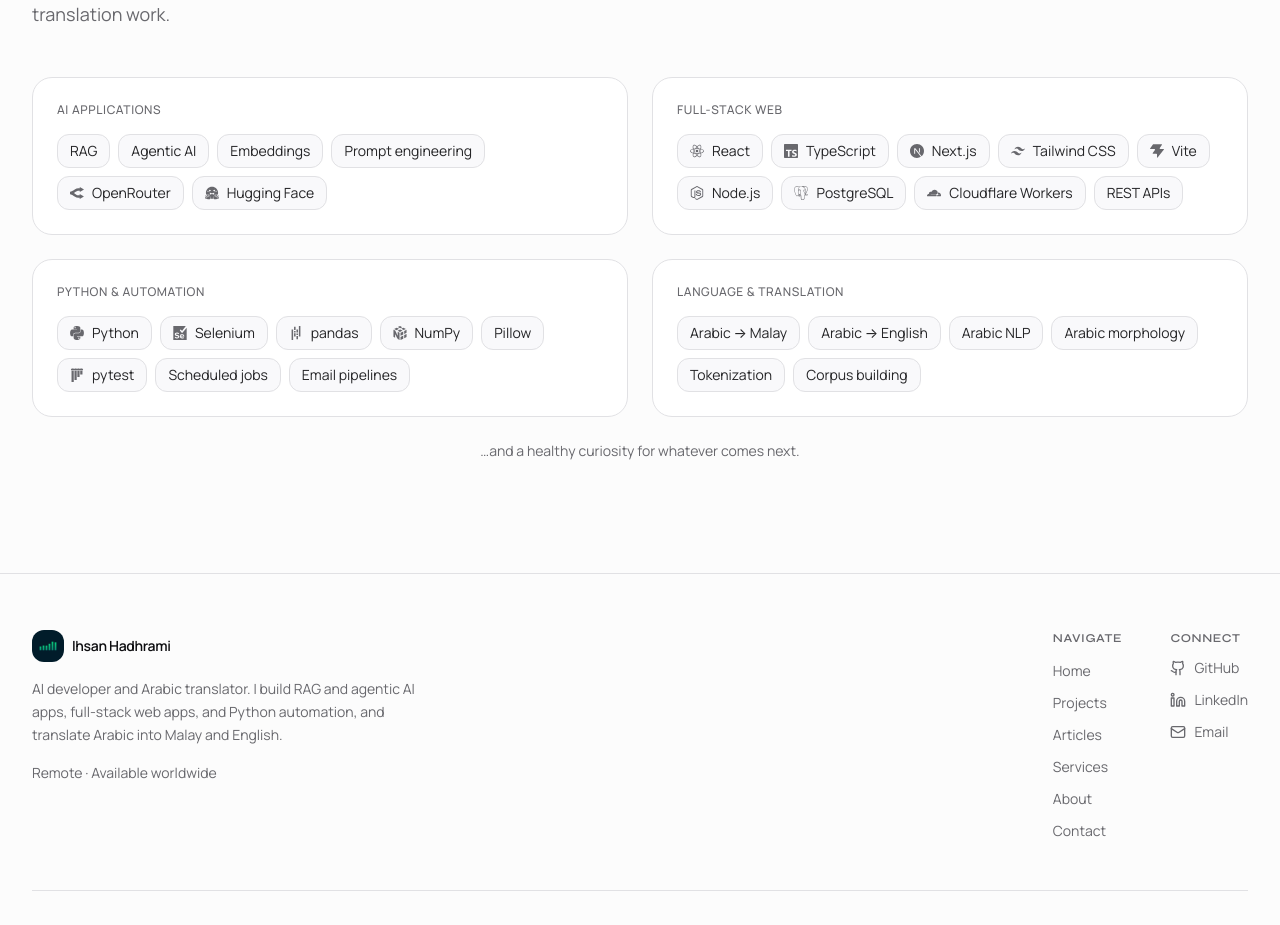
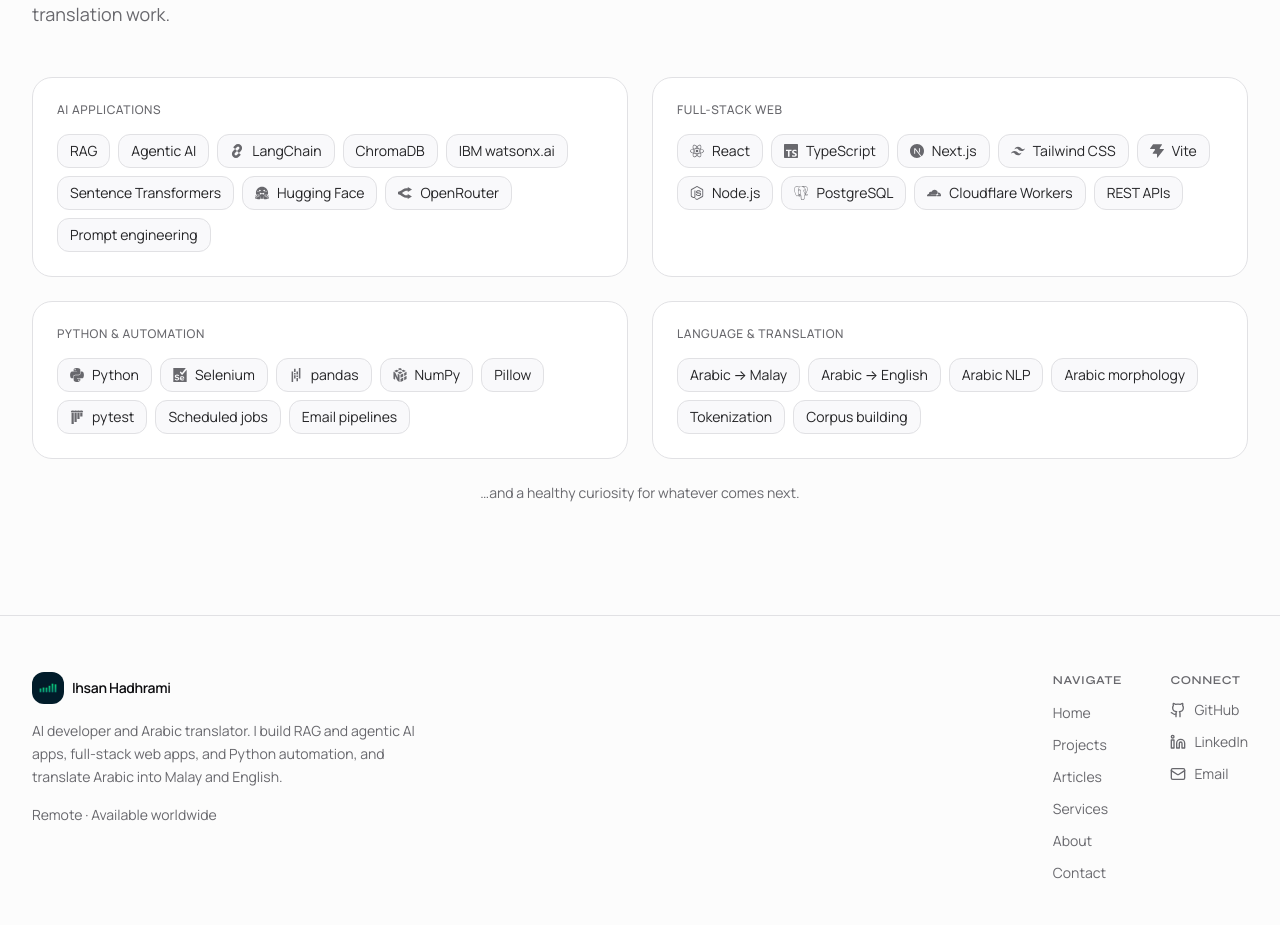
Before and after one commit to ihsanhadhrami/web-portfolio, a React (Vite) app: page /about in a window 1280 px wide. Shown: the part 2120-3045 px from the top of the page. Built offline with nearby package versions, Linux system fonts and the light colour scheme; no server answers.

Commit message:
Add the real AI stack to the skills section
LangChain, ChromaDB, IBM watsonx.ai, and Sentence Transformers, which are
what RAG work is built with today. Replaces the generic Embeddings chip,
since Sentence Transformers names the actual tool.

Co-Authored-By: Claude Opus 5.5 <noreply@anthropic.com>

```diff
--- a/src/components/ui/brand-icon.tsx
+++ b/src/components/ui/brand-icon.tsx
@@ -1,6 +1,7 @@
 import {
   siCloudflare,
   siHuggingface,
+  siLangchain,
   siNextdotjs,
   siNodedotjs,
   siNumpy,
@@ -27,6 +28,7 @@ import {
 const BRANDS = {
   cloudflare: siCloudflare,
   huggingface: siHuggingface,
+  langchain: siLangchain,
   nextdotjs: siNextdotjs,
   nodedotjs: siNodedotjs,
   numpy: siNumpy,
--- a/src/data/skills.ts
+++ b/src/data/skills.ts
@@ -4,8 +4,9 @@ import type { SkillGroup } from '@/types';
  * One group per side of the work, in the same order the bio names them:
  * AI applications, full-stack web, Python automation, then language and
  * translation. Tools are only listed when a project or real work backs
- * them; the AI group names techniques rather than frameworks until a
- * shipped project pins those down.
+ * them. The AI group's stack (LangChain, ChromaDB, watsonx.ai, Sentence
+ * Transformers) is what Ihsan builds RAG with today, through IBM's
+ * Coursera coursework.
  *
  * `brand` values are simple-icons slugs. Skills with no brand mark (a
  * technique or a language pair rather than a product) omit it and
@@ -18,10 +19,13 @@ export const skillGroups: readonly SkillGroup[] = [
     skills: [
       { name: 'RAG' },
       { name: 'Agentic AI' },
-      { name: 'Embeddings' },
+      { name: 'LangChain', brand: 'langchain' },
+      { name: 'ChromaDB' },
+      { name: 'IBM watsonx.ai' },
+      { name: 'Sentence Transformers' },
+      { name: 'Hugging Face', brand: 'huggingface' },
+      { name: 'OpenRouter', brand: 'openrouter' },
       { name: 'Prompt engineering' },
-      { name: 'OpenRouter', brand: 'openrouter' },
-      { name: 'Hugging Face', brand: 'huggingface' },
     ],
   },
   {
```
